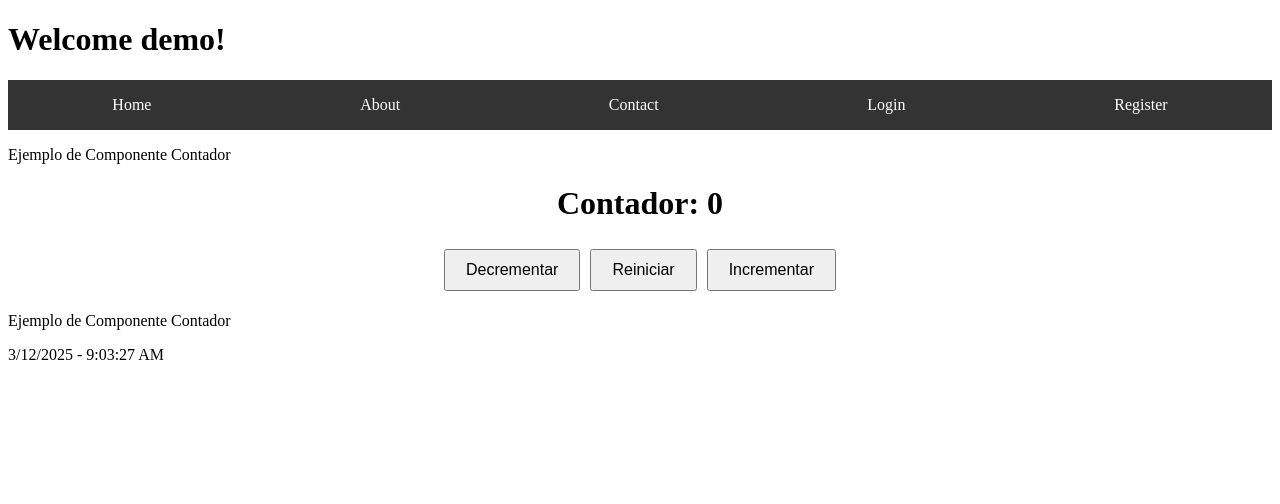
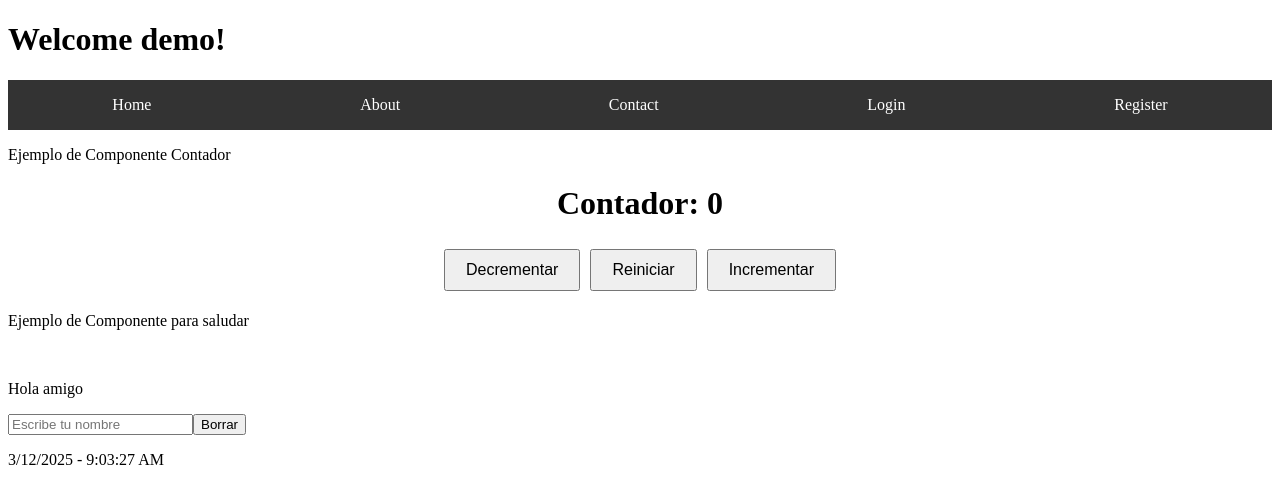
Before and after one commit to OscarJavierDosSantos/Learn-Angular, an Angular app: page / in a window 1280 px wide. Shown: the top 504 px of the page. Built offline with nearby package versions, Linux system fonts and the light colour scheme.

Commit message:
Add Greeting Component

```diff
--- a/projects/demo/src/app/app.component.ts
+++ b/projects/demo/src/app/app.component.ts
@@ -4,6 +4,7 @@ import { HeaderComponent } from './components/header/header.component';
 import { FooterComponent } from './components/footer/footer.component';
 import { MenuComponent } from './components/menu/menu.component';
 import { ContadorComponent } from './components/contador/contador.component';
+import { GreetingComponent } from './components/greeting/greeting.component';
 
 @Component({
   selector: 'cas-root',
@@ -13,6 +14,7 @@ import { ContadorComponent } from './components/contador/contador.component';
     FooterComponent,
     MenuComponent,
     ContadorComponent,
+    GreetingComponent,
   ],
   template: `
     <cas-header>
@@ -21,7 +23,8 @@ import { ContadorComponent } from './components/contador/contador.component';
     <main>
       <p>Ejemplo de Componente Contador</p>
       <cas-contador />
-      <p>Ejemplo de Componente Contador</p>
+      <p>Ejemplo de Componente para saludar</p>
+      <cas-greeting />
       <router-outlet />
     </main>
     <cas-footer />
--- /dev/null
+++ b/projects/demo/src/app/components/greeting/greeting.component.ts
@@ -0,0 +1,26 @@
+import { Component } from '@angular/core';
+
+@Component({
+  selector: 'cas-greeting',
+  imports: [],
+  template: `
+    <p>
+      Hola <span>{{ user || 'amigo' }}</span>
+    </p>
+    <input type="text" placeholder="Escribe tu nombre" />
+    <button (click)="clean()">Borrar</button>
+  `,
+  styles: `
+    :host {
+      margin: 5px;
+      padding: 10px 20px;
+      font-size: 16px;
+    }
+  `,
+})
+export class GreetingComponent {
+  user = '';
+  clean() {
+    this.user = '';
+  }
+}
```
Also changed, not shown: 1 other file (tests, documents, lock files or other folders).
